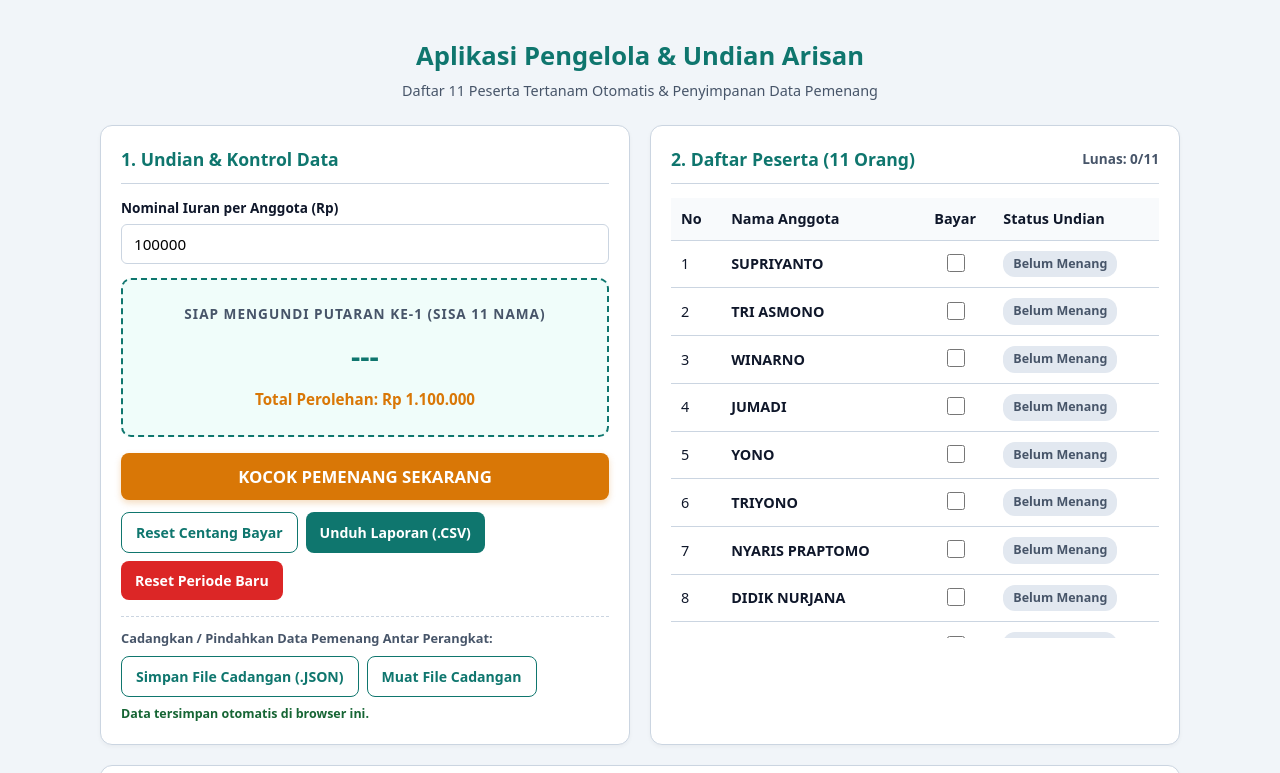
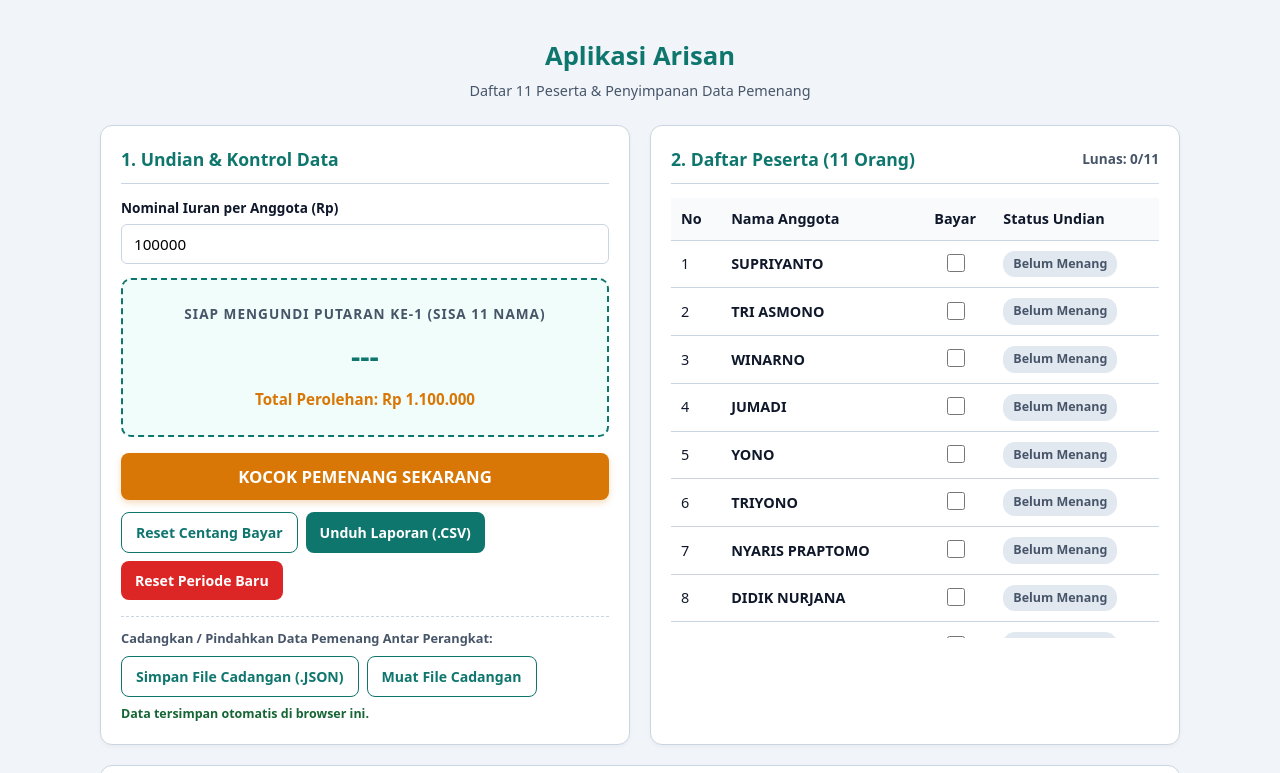
Before and after one commit to BeeAyu/arisan-RT, a plain HTML site: page index.html in a window 1280 px wide. Shown: the top 773 px of the page. Drawn offline with Linux system fonts and the light colour scheme.

Commit message:
Update index.html

```diff
--- a/index.html
+++ b/index.html
@@ -3,7 +3,7 @@
 <head>
   <meta charset="UTF-8" />
   <meta name="viewport" content="width=device-width, initial-scale=1.0" />
-  <title>Aplikasi Arisan - Daftar Anggota Tetap & Penyimpan Pemenang</title>
+  <title>Aplikasi Arisan</title>
   <style>
     :root {
       --primary: #0f766e;
@@ -65,8 +65,8 @@
 <body>
 
 <div class="container">
-  <h1>Aplikasi Pengelola &amp; Undian Arisan</h1>
-  <div class="subtitle">Daftar 11 Peserta Tertanam Otomatis &amp; Penyimpanan Data Pemenang</div>
+  <h1>Aplikasi Arisan</h1>
+  <div class="subtitle">Daftar 11 Peserta &amp; Penyimpanan Data Pemenang</div>
 
   <div class="grid">
     <div class="card">
```
